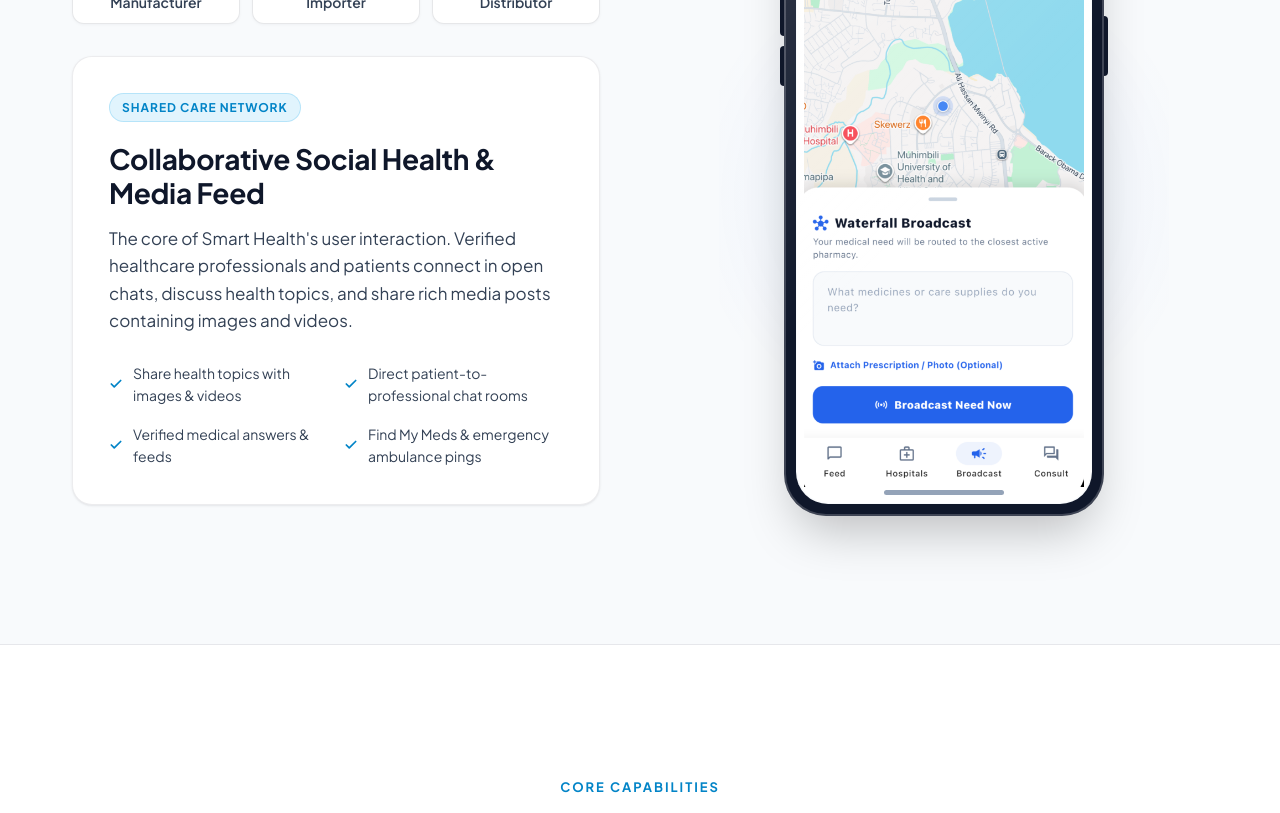
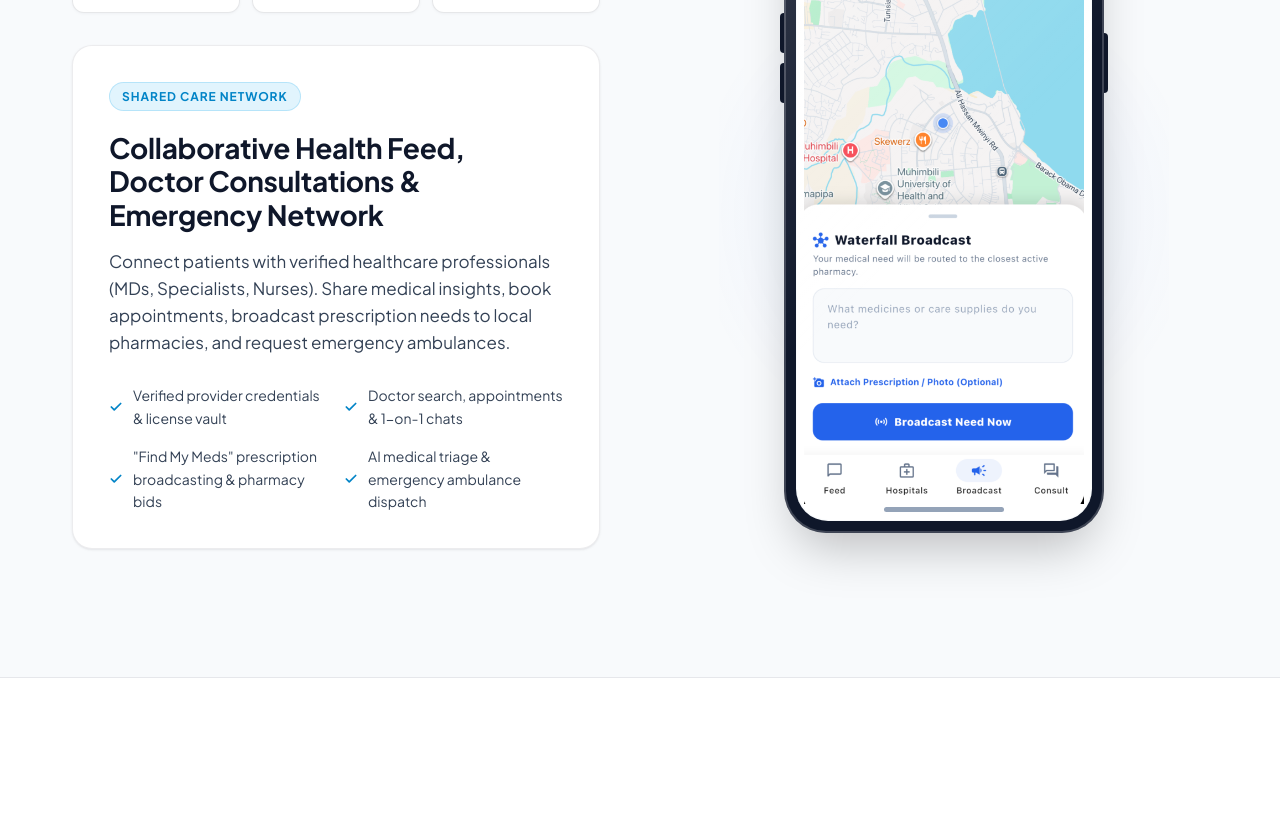
Before and after one commit to DannySamy3/smarthealth-web, a Next.js app: page / in a window 1280 px wide. Shown: the part 1620-2433 px from the top of the page. Built offline with nearby package versions, Linux system fonts and the light colour scheme.

Commit message:
Update Community Feed workspace node details text

```diff
--- a/src/components/Features.tsx
+++ b/src/components/Features.tsx
@@ -32,14 +32,14 @@ export default function Features() {
     community: {
       id: "community",
       label: "Community Feed",
-      badge: "Shared Care Network",
-      title: "Collaborative Social Health & Media Feed",
-      description: "The core of Smart Health's user interaction. Verified healthcare professionals and patients connect in open chats, discuss health topics, and share rich media posts containing images and videos.",
+      badge: "SHARED CARE NETWORK",
+      title: "Collaborative Health Feed, Doctor Consultations & Emergency Network",
+      description: "Connect patients with verified healthcare professionals (MDs, Specialists, Nurses). Share medical insights, book appointments, broadcast prescription needs to local pharmacies, and request emergency ambulances.",
       bullets: [
-        "Share health topics with images & videos",
-        "Direct patient-to-professional chat rooms",
-        "Verified medical answers & feeds",
-        "Find My Meds & emergency ambulance pings"
+        "Verified provider credentials & license vault",
+        "Doctor search, appointments & 1-on-1 chats",
+        "\"Find My Meds\" prescription broadcasting & pharmacy bids",
+        "AI medical triage & emergency ambulance dispatch"
       ]
     },
     institution: {
```
